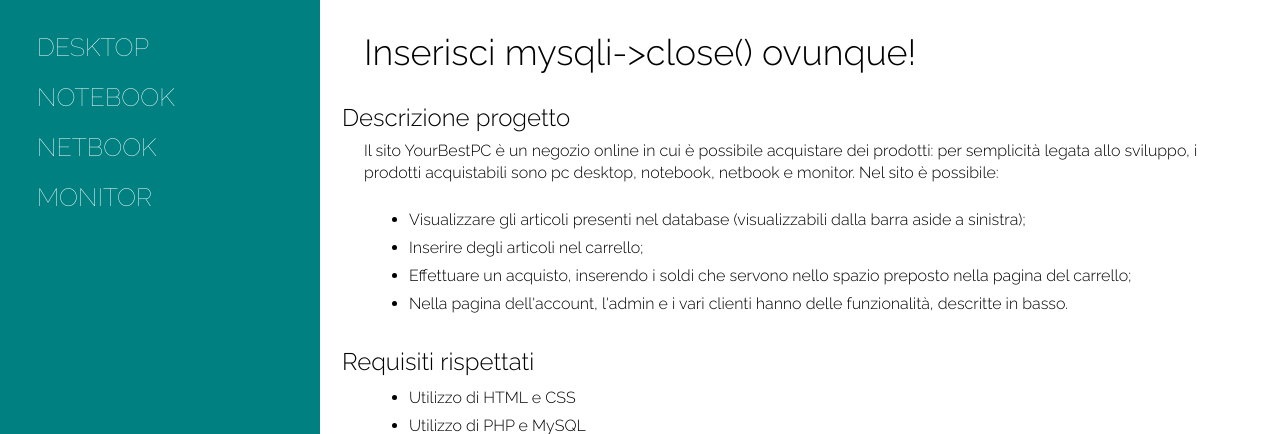
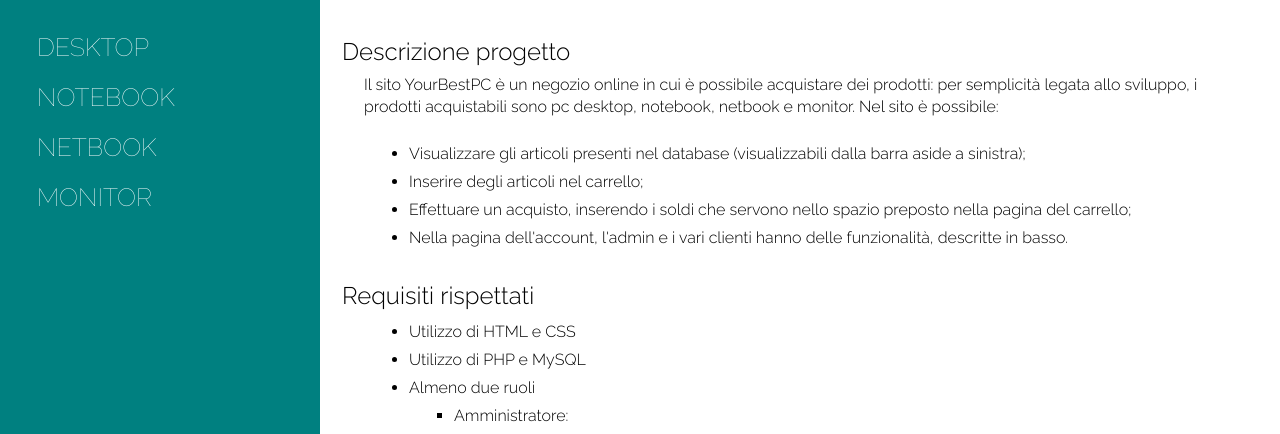
Before and after one commit to Ibbus93/AMM, a PHP site: page /index.php?page=who in a window 1280 px wide. Shown: the part 128-562 px from the top of the page. Run offline with PHP 8.4, Linux system fonts and the light colour scheme.

Commit message:
Consegna definitiva

```diff
--- a/php/who.php
+++ b/php/who.php
@@ -1,4 +1,3 @@
-<h1>Inserisci mysqli->close() ovunque!</h1>
 <h2>Descrizione progetto</h2>
 <p>Il sito YourBestPC &egrave; un negozio online in cui &egrave; possibile acquistare dei prodotti: per semplicit&agrave; legata allo sviluppo,
 i prodotti acquistabili sono pc desktop, notebook, netbook e monitor.
```
